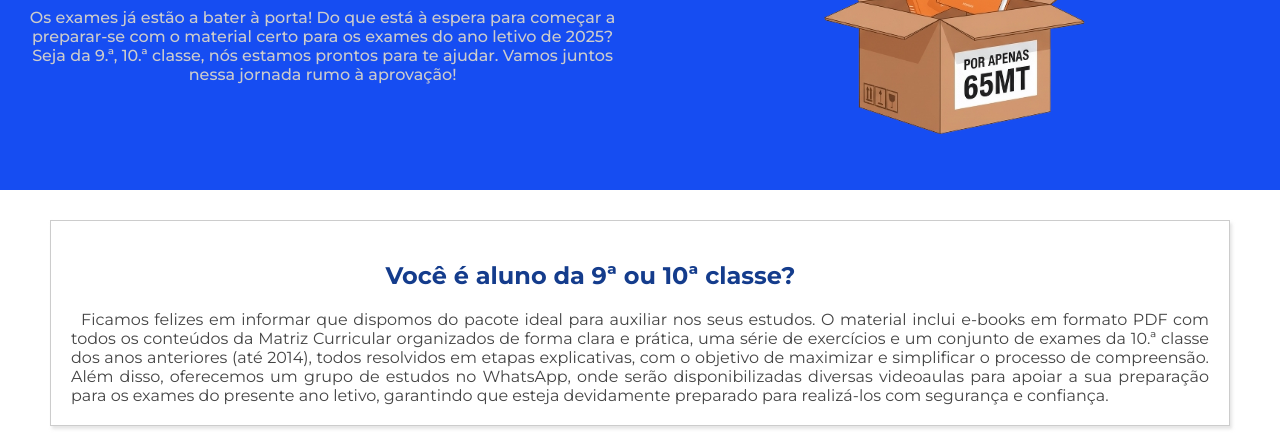
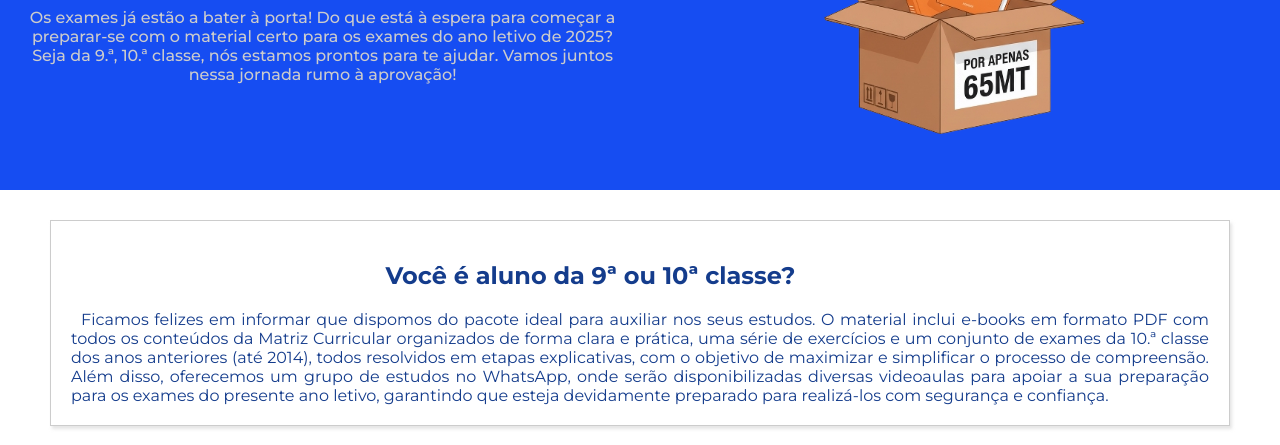
Before and after one commit to marcosgate10-afk/mozprox, a plain HTML site: page index.html in a window 1280 px wide. Shown: the part 333-778 px from the top of the page. Drawn offline with Linux system fonts and the light colour scheme.

Commit message:
main p
atualizacao do paragrafo na nossa loja

```diff
--- a/index.html
+++ b/index.html
@@ -7,7 +7,7 @@
     <meta name="keywords" content="preparaçao , exames , nona , decima , classe , 2025 , matriz , Moçambique">
     <meta name="author" content="JoyCoder">
     <style>
-        p{
+      main > p{
             color: #444;
         }
     </style>
```
